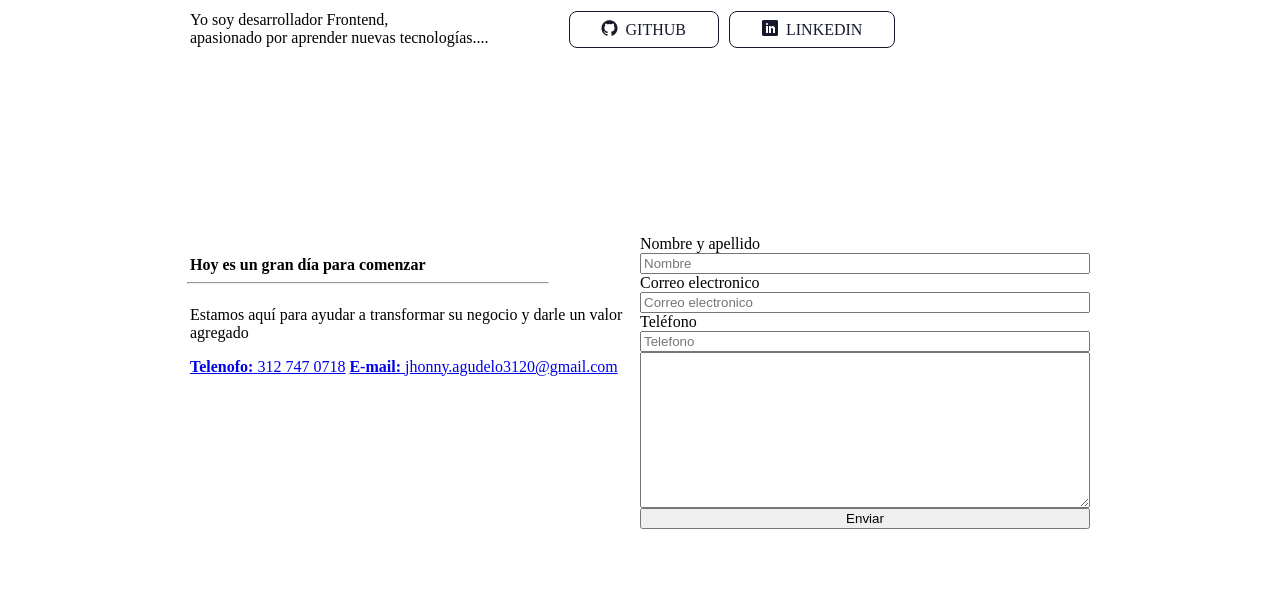
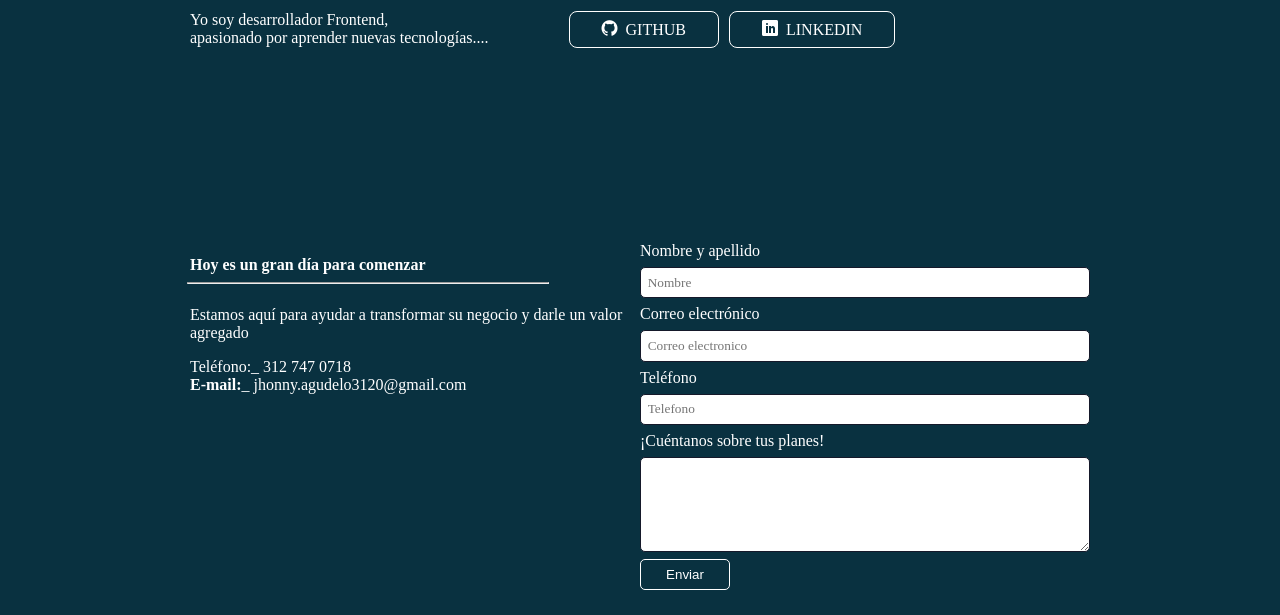
Before and after one commit to jhonnyagudelo/Proyecto-Personal, a website: page index.html in a window 1280 px wide. Shown: the part 185-800 px from the top of the page. Drawn offline with Linux system fonts and the light colour scheme; files whose address does not match are found by name; a web font is replaced by a local one.

Commit message:
colores y botones

```diff
--- a/index.html
+++ b/index.html
@@ -50,20 +50,24 @@
 					Estamos aquí para ayudar a transformar su negocio y darle un valor agregado
 				</p>
 	      <div class="origin-title-contacto">
-	          <a href="tel:+573127470718"><strong>Telenofo:</strong> <span> 312 747 0718</span></a><!-- llamar con un clic -->
-	          <a href="mailto:jhonny3120@gmail.com"><strong>E-mail:</strong> <span>jhonny.agudelo3120@gmail.com</span></a>
+	          <a href="tel:+573127470718"> Teléfono:<span> 312 747 0718</span></a><!-- llamar con un clic -->
+	          <a href="mailto:jhonny3120@gmail.com"><strong>E-mail: </strong> <span>jhonny.agudelo3120@gmail.com</span></a>
 	       </div>
 			</article>
+
 			<article class="form">
 				<div class="form-contacto">
-					<label for="name">Nombre y apellido</label>
-					<input type="text" required placeholder="Nombre" id="name" name="nombre">
-					<label for="email">Correo electronico</label>
-					<input type="E-mail" required placeholder="Correo electronico" id="email" name="email">
-					<label for="telefono">Teléfono</label>
-					<input type="tel" required placeholder="Telefono" id="telefono" name="telefono">
-					<textarea name="comentario" id="comentario" cols="30" rows="10"></textarea>
-					<input class="btn envio" type="submit" value="Enviar">
+
+					<label class="label" for="name">Nombre y apellido</label>
+					<input type="text" class="input"  placeholder="Nombre" id="name" name="name"/>
+					<label class="label" for="email">Correo electrónico</label>
+					<input type="E-mail" class="input" required placeholder="Correo electronico" id="email" name="email"/>
+					<label class="label" for="telefono">Teléfono</label>
+					<input type="tel" class="input" required placeholder="Telefono" id="telefono" name="telefono"/>
+					<label class="label" for="comentario">¡Cuéntanos sobre tus planes!</label>
+					<textarea name="comentario" class="input" id="comentario" cols="20" rows="5"></textarea>
+					<input class="btn envio" type="submit" value="Enviar"/>
+
 				</div>
 			</article>
 		</section>
@@ -76,6 +80,7 @@
 			<a href="" class="redes-social"></a>
 			<a href="" class="redes-social"></a>
 		</div>
+
 	</footer>
 </body>
 </html>
--- a/src/css/style.css
+++ b/src/css/style.css
@@ -40,6 +40,7 @@
 body{
   margin:0;
   font-family: 'Montserrat', system-iu;
+  background:var(--fondoColor1);
 
 }
 
@@ -55,7 +56,7 @@ body{
   align-items: center;
   height: 80px;
   justify-content: space-between;
-  background:var(--twoColor);
+  /*background:var(--twoColor);*/
 
 }
 
@@ -70,25 +71,28 @@ body{
 }
 
 .menu-item{
+
   display: flex;
-  margin-right: 12em;
+  margin-right: 8em;
 
 }
 
 .menu-items{
-  margin-left: 8em;
+
+  margin-left: 3em;
   list-style: none;
 
   & a{
     color: var(--lightColor);
     text-decoration: none;
     &:hover{
-      border-bottom: 3px solid var(--greenLogo);
+      border-bottom: 3px solid var(--fondoComplement);
     }
   }
 }
 
 .conoceme{
+  color:var(--lightColor);
   height: 340px;
   position: relative;
   top:50px;
@@ -105,16 +109,14 @@ body{
 .conoceme-link{
   margin-left: 10px;
   text-decoration: none;
-  color:var(--darkColor);
+  color:var(--lightColor);
   cursor: pointer;
-  border:1px solid var(--darkColor);
+  border:1px solid var(--lightColor);
   border-radius: 8px;
   padding: .5rem 2rem;
   &:hover{
-    color:var(--lightColor);
-    background:var(--twoColor);
-    border-bottom: 5px solid var(--greenLogo);
-
+    color:var(--fondoColor1);
+    background:var(--fondoComplement);
   }
 }
 
@@ -132,6 +134,15 @@ body{
 
 .origin{
   grid-area: origin;
+  color:var(--lightColor);
+  & a{
+    display: flex;
+    text-decoration: none;
+    color:var(--lightColor);
+    & span::before{
+      content:'_   ';
+    }
+  }
 }
 
 .form{
@@ -142,8 +153,37 @@ body{
   display: grid;
 }
 
+.input{
+
+  border: 1px solid var(--darkColor);
+  font-family: 'Montserrat', system-iu;
+  border-radius: 5px;
+  padding: .5em .5em;
+}
+
+.label{
+  color:var(--lightColor);
+  margin-top: 7px;
+  margin-bottom: 7px;
+}
+
 .hr{
   position: relative;
   right: 47px;
   width: 80%;
 }
+
+.btn{
+  margin-top: 7px;
+  border: 1px solid var(--lightColor);
+  background:#093140;
+  color:var(--lightColor);
+  border-radius: 5px;
+  padding: .5em .1em;
+  width:90px;
+  &:hover{
+  color:var(--fondoColor1);
+  background:var(--fondoComplement);
+  border: 1px solid var(--lightColor);
+  }
+}
--- a/src/css/var.css
+++ b/src/css/var.css
@@ -8,6 +8,8 @@
   --warningColor2:#C42510C4;
   --greenLogo:#007474;
   --fondoColor:#2E56EAA3;
+  --fondoColor1:#093140;
+  --fondoComplement: #FFA13C;
   --twoColor: linear-gradient(to right top, rgba(21,25,42, 0.8), rgba(102, 107, 127, 0.8));
 
 
```
Also changed, not shown: README.md, dist/css/style.css.
